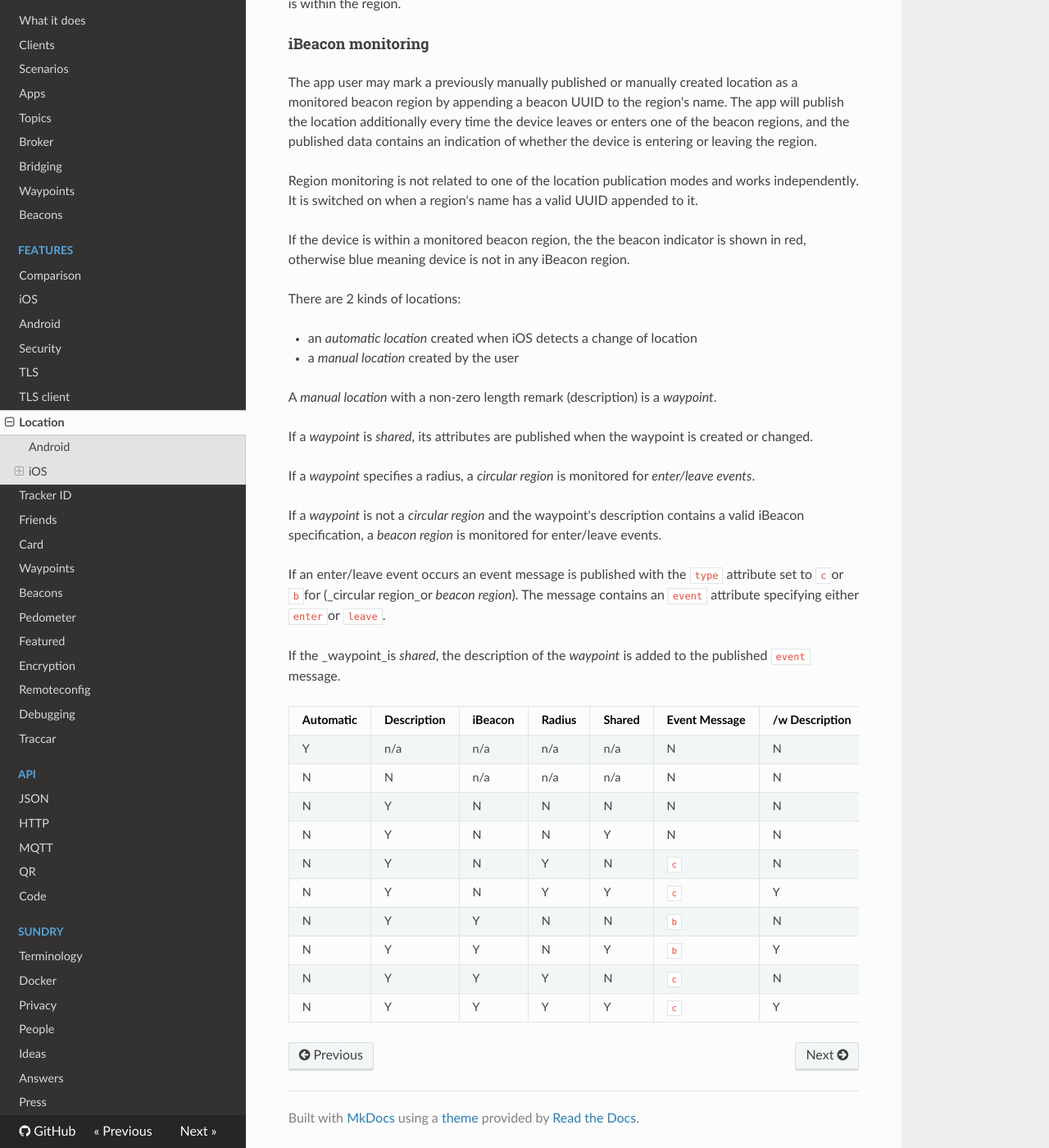
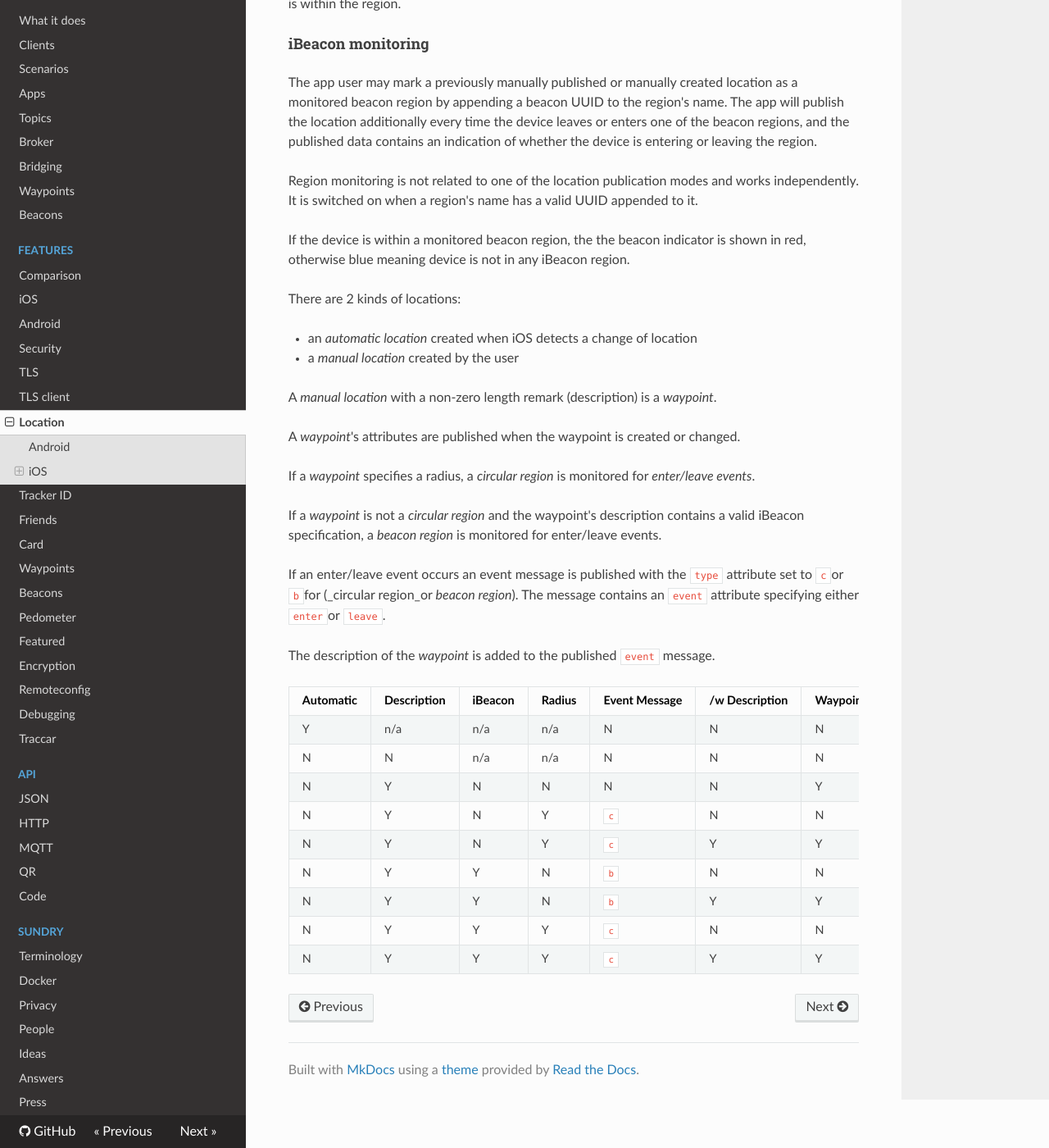
Before and after one commit to owntracks/booklet, an MkDocs documentation site: the page built from docs/features/location.md, in a window 1280 px wide and 1400 px high, scrolled down 2279 px. Shown: the whole window at 82% size. Built offline with MkDocs 1.6.1, drawn with Linux system fonts in a browser that asks for light colours; nearby versions of some CDN libraries; old or Windows-style settings are respelled for this version of MkDocs.

Commit message:
from now on all waypoints are shared

```diff
--- a/docs/features/location.md
+++ b/docs/features/location.md
@@ -108,7 +108,7 @@ There are 2 kinds of locations:
 
 A _manual location_ with a non-zero length remark (description) is a _waypoint_.
 
-If a _waypoint_ is _shared_, its attributes are published when the waypoint is created or changed.
+A _waypoint_'s attributes are published when the waypoint is created or changed.
 
 If a _waypoint_ specifies a radius, a _circular region_ is monitored for _enter/leave events_.
 
@@ -116,17 +116,16 @@ If a _waypoint_ is not a _circular region_ and the waypoint's description contai
 
 If an enter/leave event occurs an event message is published with the `type` attribute set to `c`or `b`for (_circular region_or _beacon region_). The message contains an `event` attribute specifying either `enter`or `leave`.
 
-If the _waypoint_is _shared_, the description of the _waypoint_ is added to the published `event` message.
+The description of the _waypoint_ is added to the published `event` message.
 
-| Automatic | Description | iBeacon | Radius | Shared | Event Message | /w Description | Waypoint Message |
-|-----------|-------------|---------|--------|--------|---------------|----------------|------------------|
-| Y         | n/a         | n/a     | n/a    | n/a    | N             | N              | N                |
-| N         | N           | n/a     | n/a    | n/a    | N             | N              | N                |
-| N         | Y           | N       | N      | N      | N             | N              | N                |
-| N         | Y           | N       | N      | Y      | N             | N              | Y                |
-| N         | Y           | N       | Y      | N      | `c`           | N              | N                |
-| N         | Y           | N       | Y      | Y      | `c`           | Y              | Y                |
-| N         | Y           | Y       | N      | N      | `b`           | N              | N                |
-| N         | Y           | Y       | N      | Y      | `b`           | Y              | Y                |
-| N         | Y           | Y       | Y      | N      | `c`           | N              | N                |
-| N         | Y           | Y       | Y      | Y      | `c`           | Y              | Y                |
+| Automatic | Description | iBeacon | Radius | Event Message | /w Description | Waypoint Message |
+|-----------|-------------|---------|--------|---------------|----------------|------------------|
+| Y         | n/a         | n/a     | n/a    | N             | N              | N                |
+| N         | N           | n/a     | n/a    | N             | N              | N                |
+| N         | Y           | N       | N      | N             | N              | Y                |
+| N         | Y           | N       | Y      | `c`           | N              | N                |
+| N         | Y           | N       | Y      | `c`           | Y              | Y                |
+| N         | Y           | Y       | N      | `b`           | N              | N                |
+| N         | Y           | Y       | N      | `b`           | Y              | Y                |
+| N         | Y           | Y       | Y      | `c`           | N              | N                |
+| N         | Y           | Y       | Y      | `c`           | Y              | Y                |
```
Also changed, not shown: docs/features/friends.md (+1 -2 lines), docs/features/waypoints.md (+4 -4 lines), docs/guide/waypoints.md (+4 -4 lines), docs/tech/json.md (+3 -3 lines).
